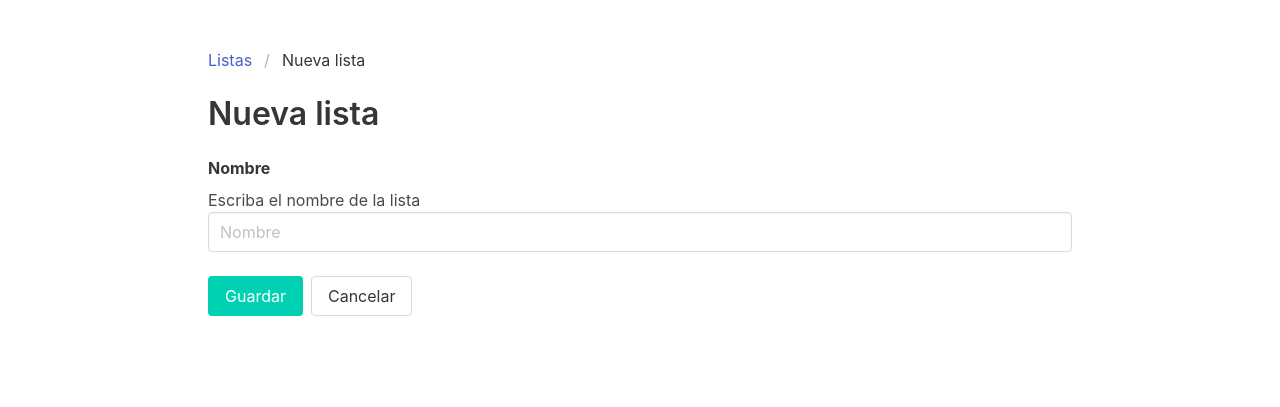
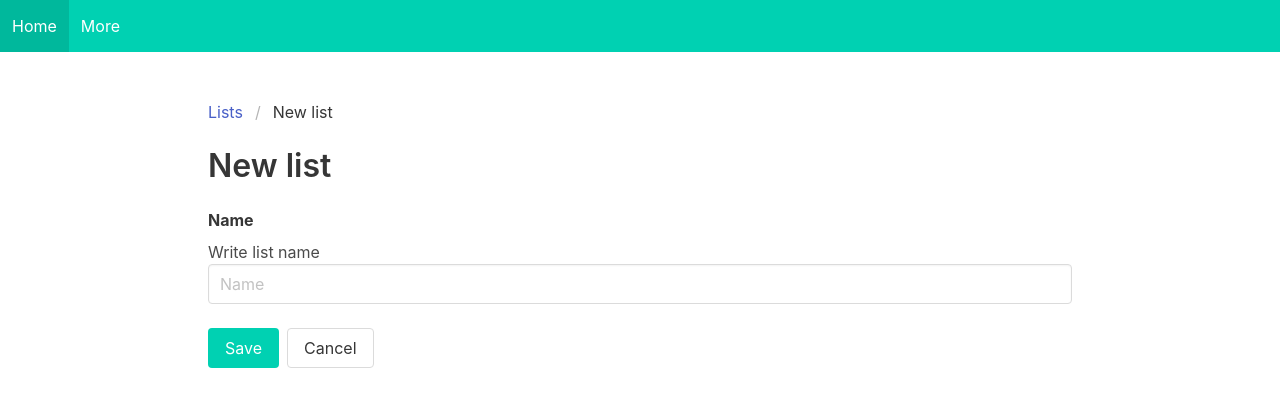
Before and after one commit to m1lk4/todolist_app, a Flask app: page /lists/new in a window 1280 px wide. Shown: the top 407 px of the page. Run offline with Flask 3, Linux system fonts and the light colour scheme; some libraries are stand-ins or nearby versions.

Commit message:
Agrego menú y escribo código en inglés

```diff
--- a/src/templates/layout.html
+++ b/src/templates/layout.html
@@ -11,6 +11,19 @@
   {% endblock %}
 </head>
 <body>
+  <nav class="navbar is-primary">
+    <div id="navbarBasicExample" class="navbar-menu">
+      <div class="navbar-start">
+        <a class="navbar-item">
+          Home
+        </a>
+
+        <a class="navbar-item">
+          More
+        </a>
+      </div>
+    </div>
+  </nav>
   <div class="container is-max-desktop">
   {% with messages = get_flashed_messages(with_categories=true) %}
     {% if messages %}
--- a/src/templates/lists/new.html
+++ b/src/templates/lists/new.html
@@ -4,28 +4,28 @@
 <section class="section">
   <nav class="breadcrumb" aria-label="breadcrumbs">
     <ul>
-      <li><a href="{{ url_for('list.index') }}">Listas</a></li>
-      <li class="is-active"><a href="#" aria-current="page">Nueva lista</a></li>
+      <li><a href="{{ url_for('list.index') }}">Lists</a></li>
+      <li class="is-active"><a href="#" aria-current="page">New list</a></li>
     </ul>
   </nav>
-  <h1 class="title">Nueva lista</h1>
+  <h1 class="title">New list</h1>
   <form method="post" action="{{ url_for('list.create') }}">
     <div class="block">
       <div class="field">
-        <label class="label" for="name">Nombre</label>
-        <p>Escriba el nombre de la lista</p>
+        <label class="label" for="name">Name</label>
+        <p>Write list name</p>
         <div class="control">
-          <input class="input" type="text" id="name" name="name" placeholder="Nombre">
+          <input class="input" type="text" id="name" name="name" placeholder="Name">
         </div>
       </div>
     </div>
     <div class="block">
       <div class="buttons">
         <button class="button is-primary" type="submit" href="{{ url_for('list.index') }}">
-          <span>Guardar</span>
+          <span>Save</span>
         </button>
         <a class="button" href="{{ url_for('list.index') }}">
-          <span>Cancelar</span>
+          <span>Cancel</span>
         </a>
       </div>
     </div>
```
Also changed, not shown: src/templates/lists/edit.html (+7 -7 lines), src/templates/lists/index.html (+4 -9 lines), src/templates/lists/show.html (+4 -4 lines), src/templates/tasks/edit.html (+7 -7 lines), src/templates/tasks/new.html (+7 -7 lines).
